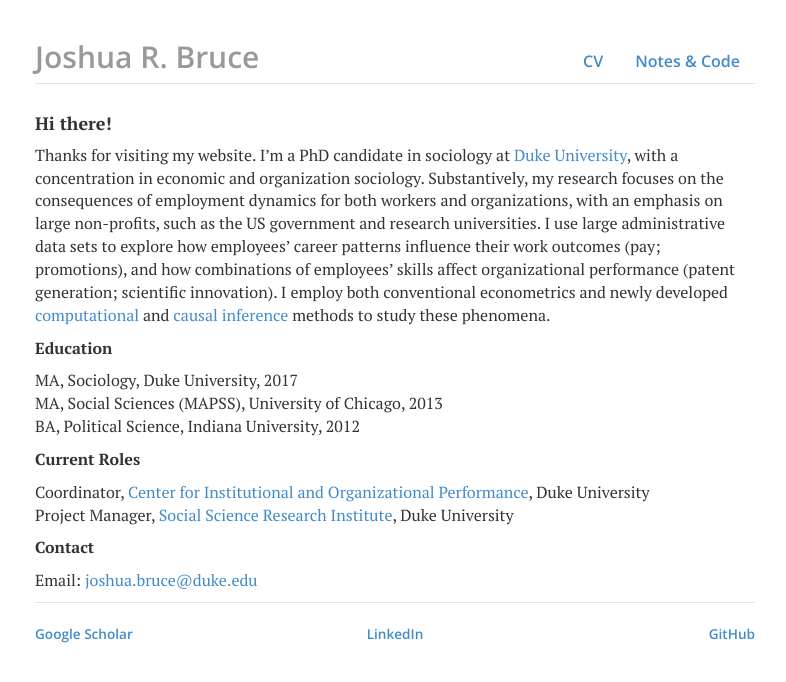
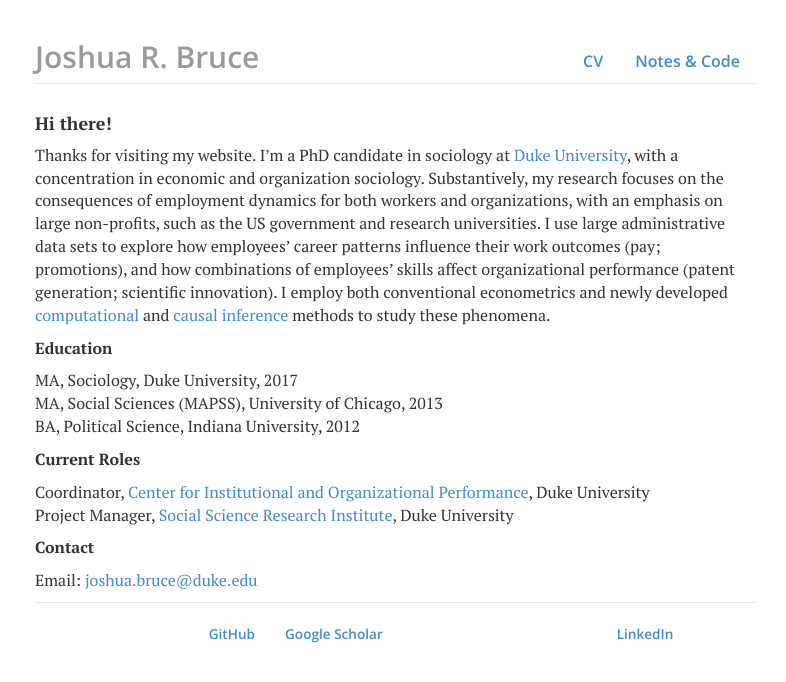
Before and after one commit to joshuarbruce/joshuarbruce.github.io, a Jekyll site: the page built from index.html, in a window 1280 px wide. Shown: the top 682 px of the page, without its empty margins (245-1031 px from the left). Built offline with Jekyll 4.4.1, drawn with Linux system fonts in a browser that asks for light colours; nearby versions of some CDN libraries.

Commit message:
update footer

```diff
--- a/_includes/footer.html
+++ b/_includes/footer.html
@@ -1,13 +1,13 @@
 <div class="footer">
 	<div class="row">
-		<div class="col-sm-4">
-			<p class="pull-left"><small><a href="https://scholar.google.com/citations?user=D3dhW5AAAAAJ&hl=en" target="_blank">Google Scholar</a></small></p>
+        <div class="col-sm-4">
+            <p class="pull-right"><small><a href="https://github.com/joshuarbruce/joshuarbruce.github.io" target="_blank">GitHub</a></small></p>
 		</div>
-		<div class="col-sm-4">
-			<p class="text-center"><small><a href="https://www.linkedin.com/in/joshuarbruce" target="_blank">LinkedIn</a></small></p>
+        <div class="col-sm-4">
+            <p class="pull-left"><small><a href="https://scholar.google.com/citations?user=D3dhW5AAAAAJ&hl=en" target="_blank">Google Scholar</a></small></p>
 		</div>
-		<div class="col-sm-4">
-			<p class="pull-right"><small><a href="https://github.com/joshuarbruce/joshuarbruce.github.io" target="_blank">GitHub</a></small></p>
+        <div class="col-sm-4">
+            <p class="text-center"><small><a href="https://www.linkedin.com/in/joshuarbruce" target="_blank">LinkedIn</a></small></p>
 		</div>
 	</div>
 </div> <!-- /footer -->
```
